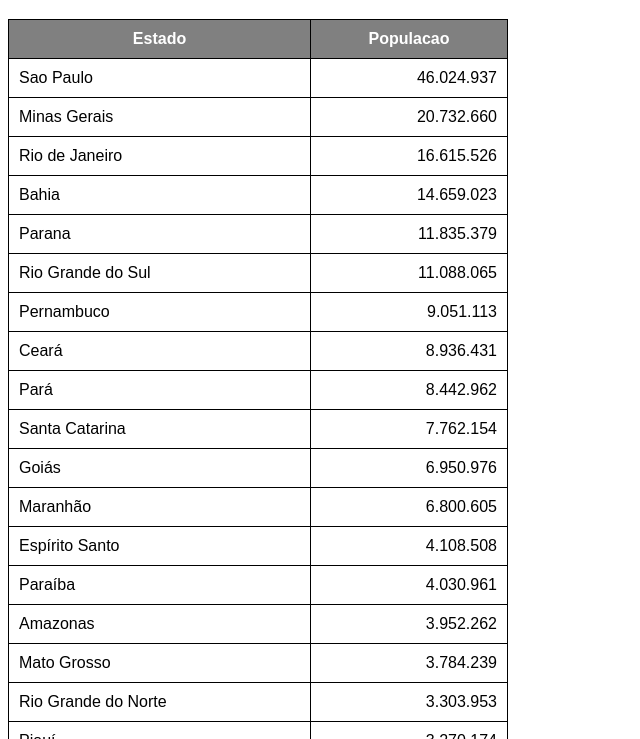
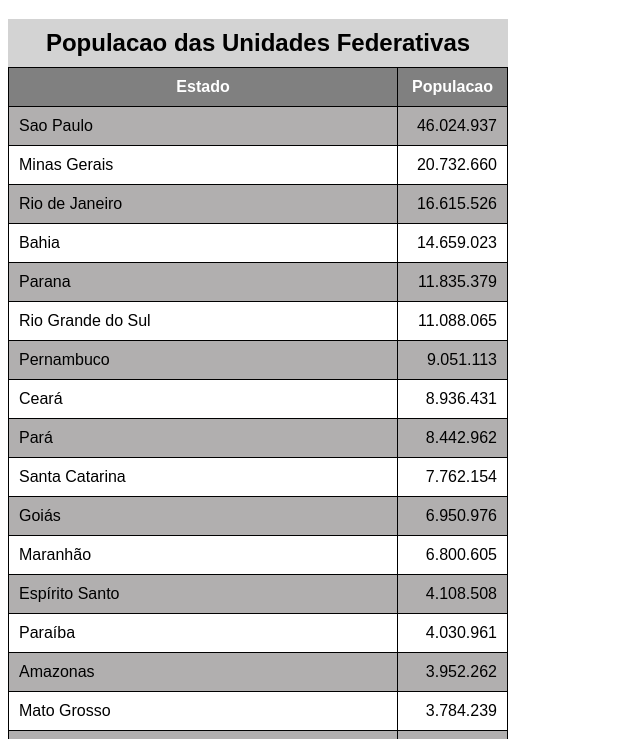
Before and after one commit to Vanttine/html-css, a plain HTML site: page Exercicios/ex023/tabela002.html in a window 1280 px wide. Shown: the part 61-800 px from the top of the page, without its empty margins (0-640 px from the left). Drawn offline with Linux system fonts and the light colour scheme.

Commit message:
efeito zebrado

```diff
--- a/Exercicios/ex023/tabela002.html
+++ b/Exercicios/ex023/tabela002.html
@@ -28,6 +28,21 @@
         .num {
             text-align: right;
         }
+
+        tbody > tr:nth-child(odd) {
+            background-color: rgb(177, 175, 175);
+        }
+
+        tbody >tr:nth-child(even) {
+            background-color: #fff;
+
+        }
+        caption {
+            font-size: 1.5em;
+            font-weight: bold;
+            padding: 10px;
+            background-color: lightgray;
+        }
     </style>
 </head>
 <body>
@@ -35,6 +50,7 @@
     <!--
         Anatomia para tabelas grandes
 
+        CAPTION
         THEAD
             TR, TD, TH
         TBODY
@@ -44,10 +60,11 @@
     -->
 
     <table>
+        <caption>Populacao das Unidades Federativas</caption>
         <thead>
             <tr>
-                <th>Estado</th>
-                <th>Populacao</th>
+                <th scope="col">Estado</th>
+                <th scope="col" style="width: 50px;">Populacao</th>
             </tr>
         </thead>
 
@@ -164,7 +181,7 @@
 
         <tfoot>
             <tr>
-                <th>Total de Habitantes</th>
+                <th scope="row">Total de Habitantes</th>
                 <td class="num"><strong>207.883.699</strong></td>
             </tr>
         </tfoot>
```
